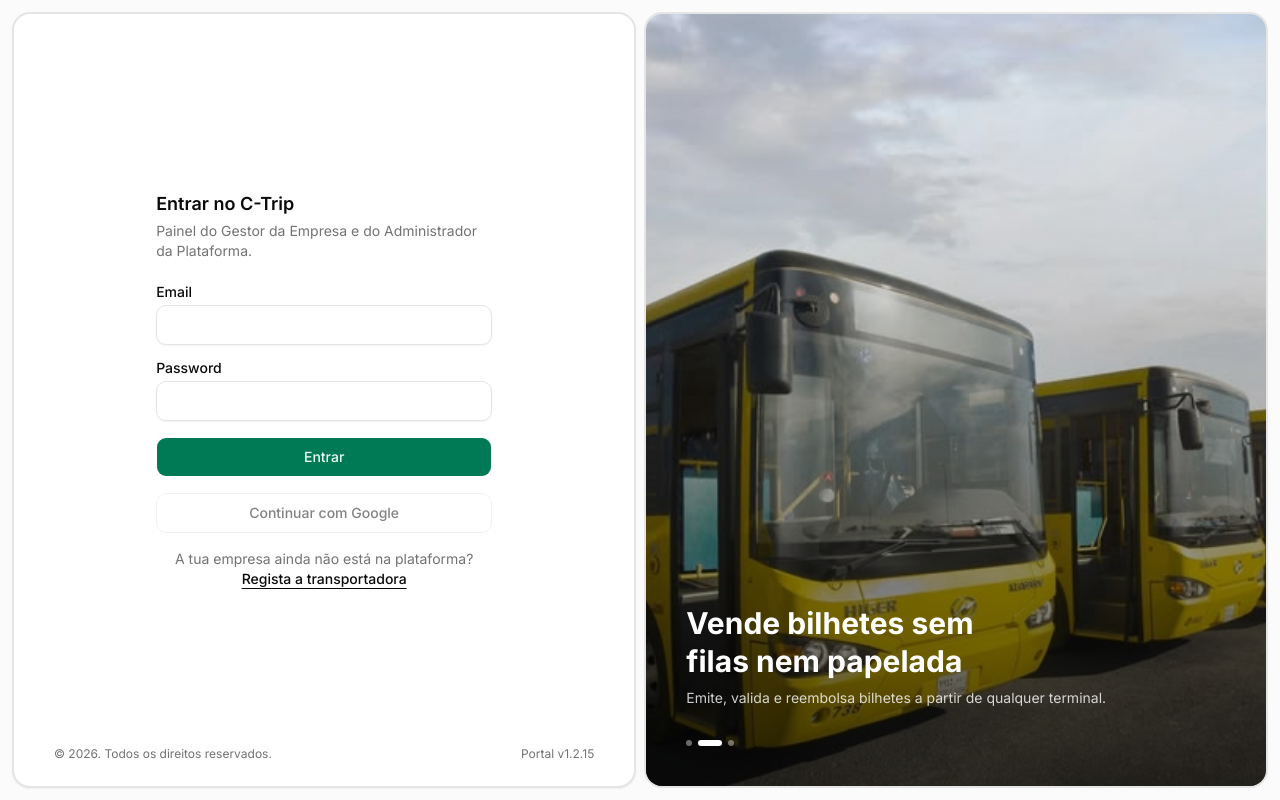
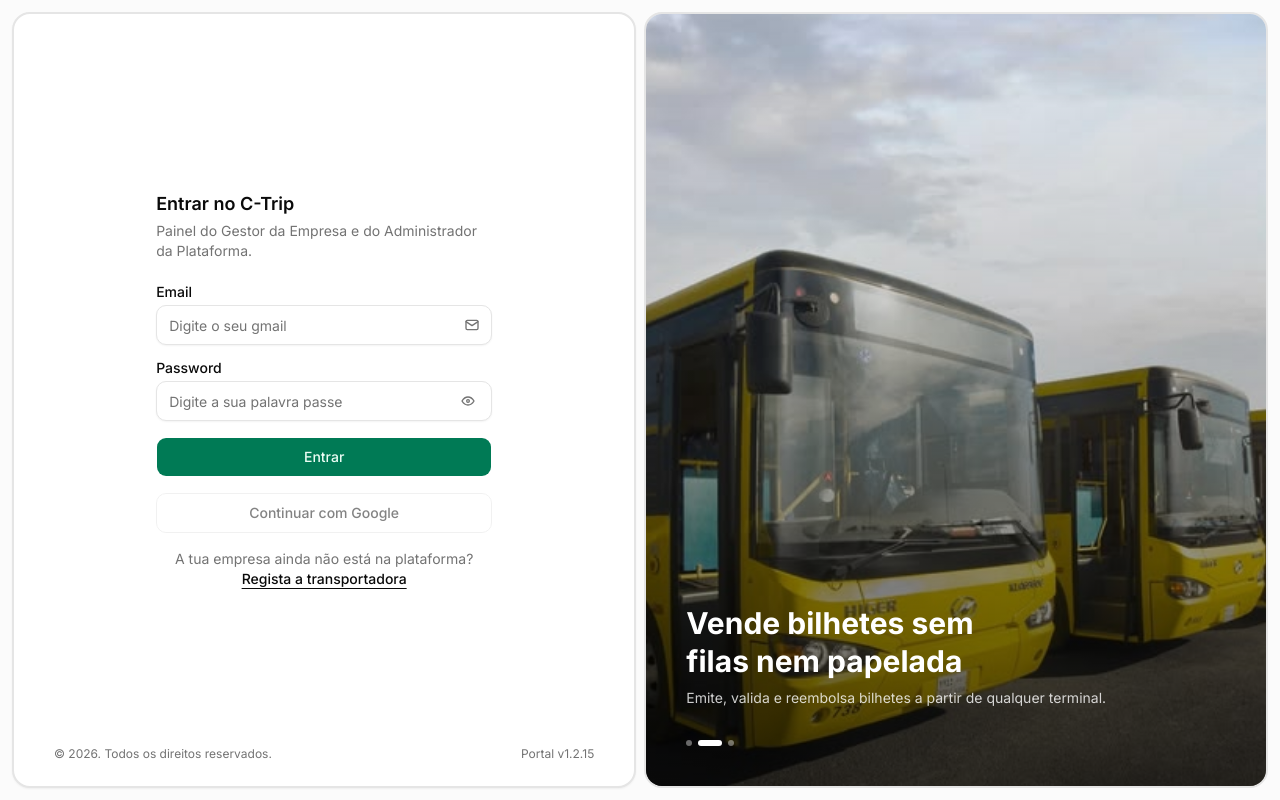
Before and after one commit to c-trip/c-trip-dashboard, a Next.js app: page /login in a window 1280 px wide. Built offline with nearby package versions, Linux system fonts and the light colour scheme; no server answers.

Commit message:
feat: adicionei icons e plaholder nos input no login

```diff
--- a/app/(auth)/login/login-form.tsx
+++ b/app/(auth)/login/login-form.tsx
@@ -1,7 +1,8 @@
 "use client";
 
-import { useActionState } from "react";
+import { useActionState, useState } from "react";
 import Link from "next/link";
+import { IconEye, IconEyeOff, IconMail } from "@tabler/icons-react";
 
 import { loginAction } from "./actions";
 import { FormError, FormField } from "@/components/forms/form-field";
@@ -10,16 +11,55 @@ import { Input } from "@/components/ui/input";
 import { initialActionState } from "@/lib/forms/action-state";
 
 export function LoginForm() {
-  const [state, action, pending] = useActionState(loginAction, initialActionState);
+  const [state, action, pending] = useActionState(
+    loginAction,
+    initialActionState,
+  );
+  const [showPassword, setShowPassword] = useState(false);
 
   return (
     <form action={action} className="flex flex-col gap-4">
       <FormError message={state.formError} />
       <FormField htmlFor="email" label="Email" error={state.fieldErrors?.email}>
-        <Input id="email" name="email" type="email" autoComplete="email" required />
+        <div className="relative">
+          <Input
+            id="email"
+            name="email"
+            type="email"
+            autoComplete="email"
+            required
+            placeholder="Digite o seu gmail"
+            className="pr-10"
+          />
+          <IconMail className="pointer-events-none absolute right-3 top-1/2 size-4 -translate-y-1/2 text-muted-foreground" />
+        </div>
       </FormField>
-      <FormField htmlFor="password" label="Password" error={state.fieldErrors?.password}>
-        <Input id="password" name="password" type="password" autoComplete="current-password" required />
+      <FormField
+        htmlFor="password"
+        label="Password"
+        error={state.fieldErrors?.password}
+      >
+        <div className="relative">
+          <Input
+            id="password"
+            name="password"
+            type={showPassword ? "text" : "password"}
+            autoComplete="current-password"
+            required
+            placeholder="Digite a sua palavra passe"
+            className="pr-10"
+          />
+          <Button
+            type="button"
+            variant="ghost"
+            size="icon-sm"
+            aria-label={showPassword ? "Ocultar password" : "Mostrar password"}
+            onClick={() => setShowPassword((v) => !v)}
+            className="absolute right-1.5 top-1/2 -translate-y-1/2 text-muted-foreground"
+          >
+            {showPassword ? <IconEyeOff /> : <IconEye />}
+          </Button>
+        </div>
       </FormField>
       <Button type="submit" disabled={pending} className="w-full">
         {pending ? "A entrar…" : "Entrar"}
@@ -35,7 +75,10 @@ export function LoginForm() {
       </Button>
       <p className="text-center text-sm text-muted-foreground">
         A tua empresa ainda não está na plataforma?{" "}
-        <Link href="/registo-empresa" className="font-medium text-foreground underline underline-offset-4">
+        <Link
+          href="/registo-empresa"
+          className="font-medium text-foreground underline underline-offset-4"
+        >
           Regista a transportadora
         </Link>
       </p>
```
